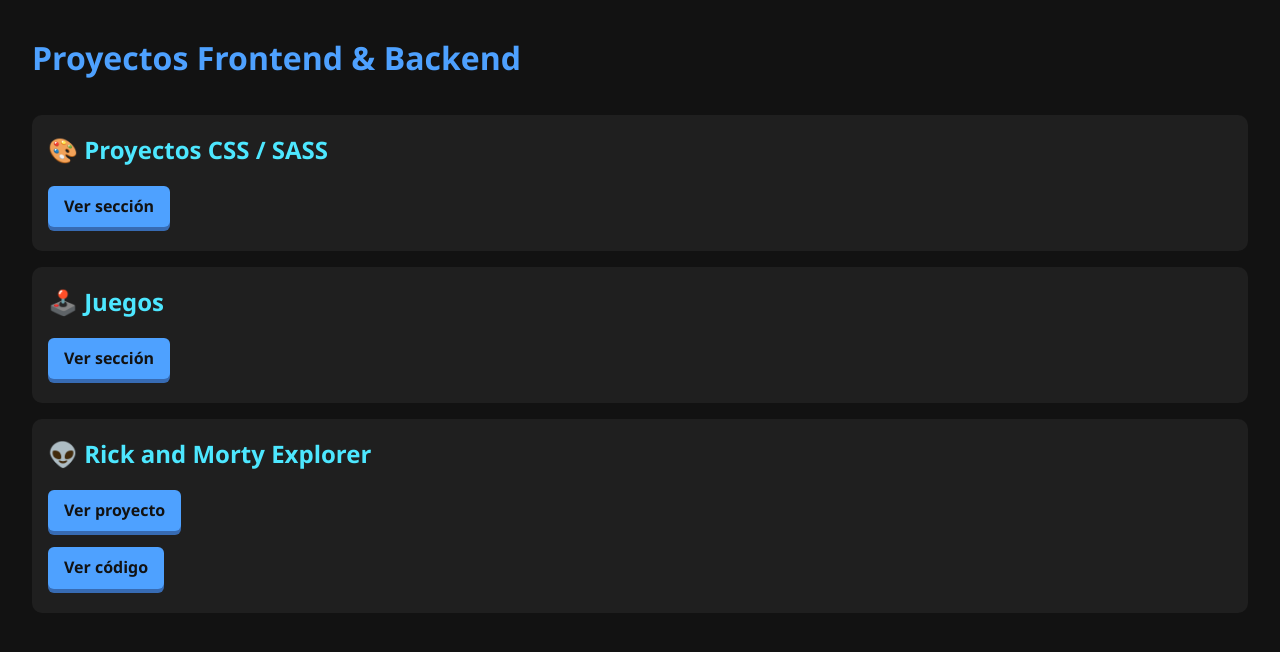
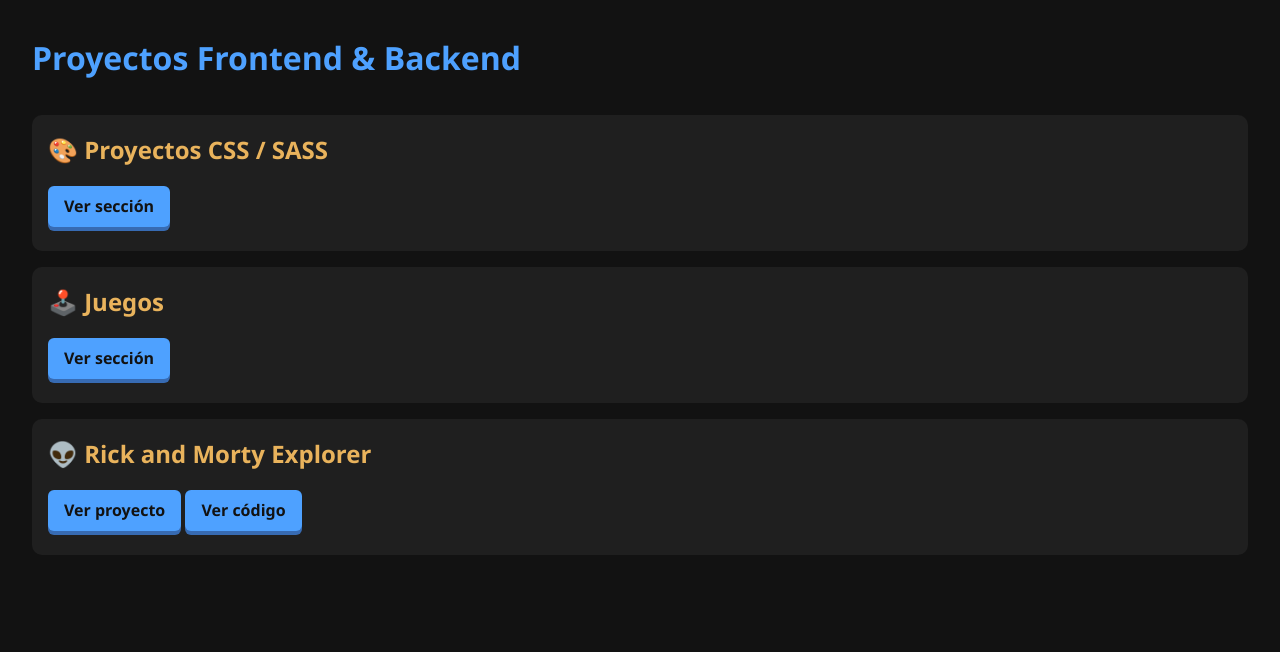
Before and after one commit to jesuslj0/jesuslj0.github.io, a Jekyll site: the page built from projects/index.md, in a window 1280 px wide. Shown: the top 652 px of the page. Built offline with Jekyll 4.4.1, drawn with Linux system fonts in a browser that asks for light colours.

Commit message:
Cambiando colores

```diff
--- a/assets/css/style.css
+++ b/assets/css/style.css
@@ -10,7 +10,7 @@
 }
 
 h1 { color: #4ea1ff; margin-bottom: 2rem; }
-h2 { color: #4de7ff; margin-bottom: 0.5rem; }
+h2 { color: #e9b35c; margin-bottom: 0.5rem; }
 
 .hero {
   background: linear-gradient(135deg, #1f1f1f, #121212);
@@ -71,7 +71,6 @@
   transform: translateY(4px);
 }
 
-
 .card {
   background-color: #1f1f1f;
   padding: 1rem;
@@ -126,7 +125,7 @@
 }
 
 .project-content h3 {
-  color: #4de7ff;
+  color: #e9b35c;
   margin-bottom: 0.5rem;
 }
 
--- a/projects/index.md
+++ b/projects/index.md
@@ -17,6 +17,8 @@
 
 <div class="card">
   <h2>👽 Rick and Morty Explorer</h2>
-  <p><a href="./rick-and-morty-explorer/">Ver proyecto</a></p>
-  <p><a href="https://github.com/jesuslj0/rick-and-morty-explorer/">Ver código</a></p>
+  <p>
+    <a href="./rick-and-morty-explorer/">Ver proyecto</a>
+    <a href="https://github.com/jesuslj0/rick-and-morty-explorer/">Ver código</a>
+  </p>
 </div>
```
Also changed, not shown: index.md (+1 -1 lines), projects/css-sass/index.md (+1 -1 lines).
